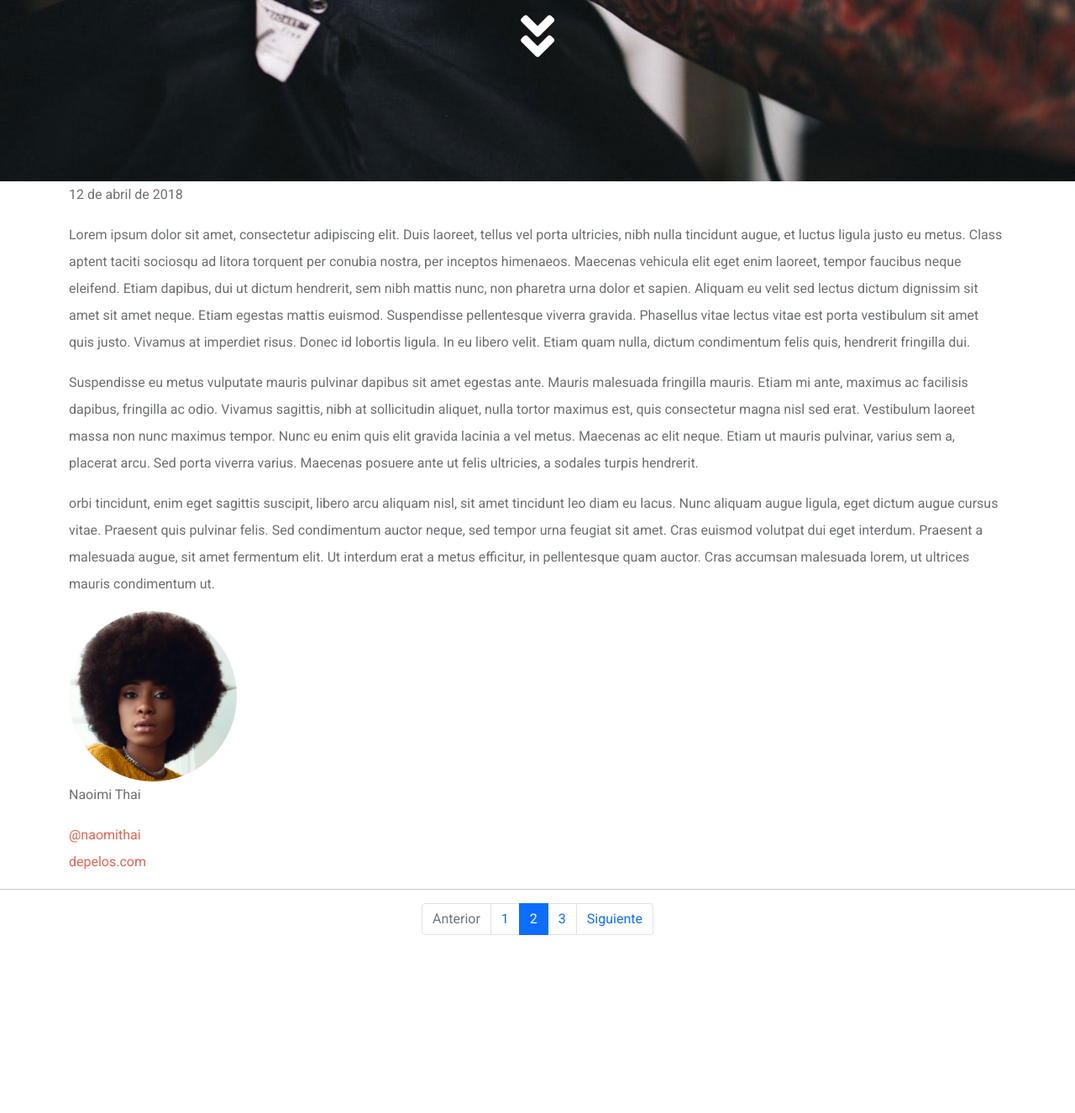
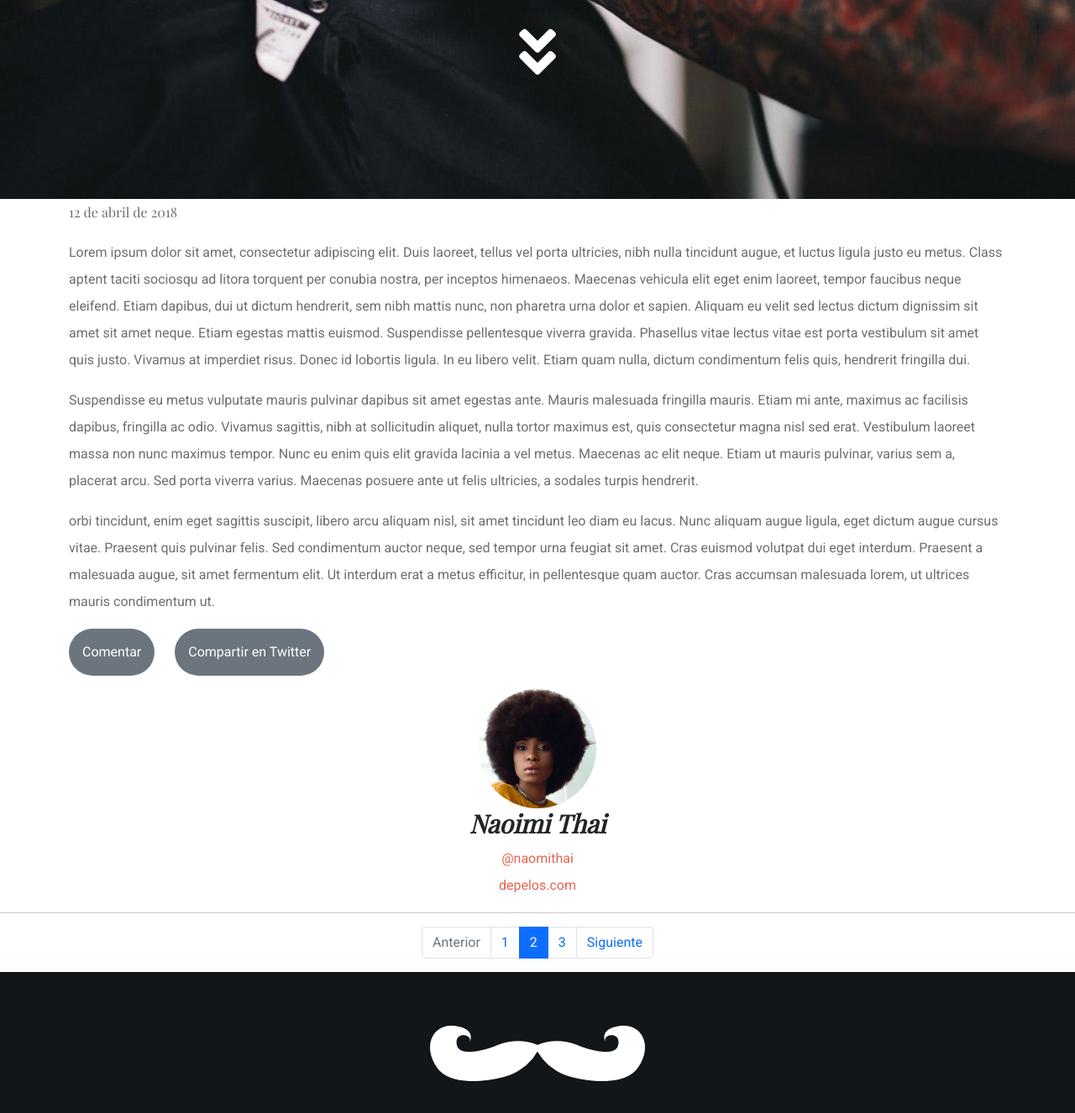
Before and after one commit to eduardoescarez/barbershop, a plain HTML site: page index.html in a window 1280 px wide. Shown: the part 586-1912 px from the top of the page at 84% size. Before the commit the page ends 1716 px from the top, so only its background shows below. Drawn offline with nearby package versions, Linux system fonts and the light colour scheme; a web font is replaced by a local one.

Commit message:
Más cambios

```diff
--- a/assets/sass/abstracts/_variables.scss
+++ b/assets/sass/abstracts/_variables.scss
@@ -1,3 +1,4 @@
 $playfair: 'Playfair Display', serif;
 $roboto: 'Roboto', sans-serif;
 $naranja: #FF8000;
+$eerieblack: #121619;
--- a/assets/sass/base/_typography.scss
+++ b/assets/sass/base/_typography.scss
@@ -1,3 +1,10 @@
 body{
     font-family: $roboto;
 }
+
+h3{
+    font-family: $playfair;
+    font-weight: 800;
+    font-size: 30px;
+    font-style: oblique;
+}
--- a/assets/sass/layout/_footer.scss
+++ b/assets/sass/layout/_footer.scss
@@ -0,0 +1,5 @@
+footer{
+    background-color: $eerieblack;
+    padding: 3rem;
+
+}
--- a/assets/sass/layout/_header.scss
+++ b/assets/sass/layout/_header.scss
@@ -9,9 +9,13 @@
     font-family: $playfair;
     font-weight: 700;
     font-style: oblique;
-    font-size: 4rem;
+    font-size: 70px;
     color: white;
     width: 65%;
     margin-left: auto;
     margin-right: auto;
+
+    a{
+    color: white;
+    }
 }
--- a/assets/sass/layout/_section.scss
+++ b/assets/sass/layout/_section.scss
@@ -8,4 +8,7 @@ section {
     text-decoration: none;
   }
 
+  .fecha{
+    font-family: $playfair;
+  }
 }
--- a/assets/sass/main.scss
+++ b/assets/sass/main.scss
@@ -1,7 +1,7 @@
 
 /** Componentes externos **/
 @import url('https://cdn.jsdelivr.net/npm/bootstrap@5.0.2/dist/css/bootstrap.min.css');
-@import url('https://fonts.googleapis.com/css2?family=Playfair+Display:ital,wght@0,400;1,700&family=Roboto:wght@300;400&display=swap');
+@import url('https://fonts.googleapis.com/css2?family=Playfair+Display:ital,wght@0,400;1,800&family=Roboto:wght@300;400&display=swap');
 
 
 /** Variables **/
--- a/index.html
+++ b/index.html
@@ -19,7 +19,7 @@
 	<nav class="navbar navbar-expand-lg navbar-dark bg-dark">
 		<div class="container">
 			<a class="navbar-brand" href="#"><img src="assets/img/logo.png" alt="BarbelShop" width="80"></a>
-
+		  	<div class="text-end">
 				<button class="navbar-toggler" type="button" data-bs-toggle="collapse" data-bs-target="#navbarSupportedContent" aria-controls="navbarSupportedContent" aria-expanded="false" aria-label="Desplegar menú">
 					<span class="navbar-toggler-icon"></span>
 		  		</button>
@@ -34,6 +34,7 @@
 			  		</ul>
 				</div>
 			</div>
+		</div>
 	</nav>
 </header>
 
@@ -44,13 +45,13 @@
 		<h1 class="text-center introduccion">5 formas de cuidar un corte de cabello</h1>
 		<br><br><br><br><br>
 		<br><br><br><br><br>
-		<h1 class="text-center introduccion"><i class="fas fa-angle-double-down"></i></h1>
+		<h1 class="text-center introduccion"><a href="#contenido"><i class="fas fa-angle-double-down"></i></a></h1>
 	</div>
 	</section>
 
 	<section>
 	<div class="container contenido" id="contenido">
-		<p>12 de abril de 2018</p>
+		<p class="fecha">12 de abril de 2018</p>
 
 		<p>Lorem ipsum dolor sit amet, consectetur adipiscing elit. Duis laoreet, tellus vel porta ultricies, nibh nulla tincidunt augue, et luctus ligula justo eu metus. Class aptent taciti sociosqu ad litora torquent per conubia nostra, per inceptos himenaeos. Maecenas vehicula elit eget enim laoreet, tempor faucibus neque eleifend. Etiam dapibus, dui ut dictum hendrerit, sem nibh mattis nunc, non pharetra urna dolor et sapien. Aliquam eu velit sed lectus dictum dignissim sit amet sit amet neque. Etiam egestas mattis euismod. Suspendisse pellentesque viverra gravida. Phasellus vitae lectus vitae est porta vestibulum sit amet quis justo. Vivamus at imperdiet risus. Donec id lobortis ligula. In eu libero velit. Etiam quam nulla, dictum condimentum felis quis, hendrerit fringilla dui.</p>
 
@@ -62,14 +63,19 @@
 
 	<section id="botonesSociales">
 		<div class="container">
+			<div class="row row-cols-auto">
 
+				<div class="col"><div class="p-3 mb-3 bg-secondary text-white rounded-pill">Comentar</div></div>
+				<div class="col"><div class="p-3 mb-3 bg-secondary text-white rounded-pill">Compartir en Twitter</div></div>
+
+			</div>
 		</div>
 	</section>
 
 	<section id="autor">
-		<div class="container">
-			<img src="assets/img/naomi-thai.png" class="rounded-circle" alt="Naomi Thai" width="200px">
-			<p>Naoimi Thai</p>
+		<div class="container text-center">
+			<img src="assets/img/naomi-thai.png" class="rounded-circle" alt="Naomi Thai" width="140px">
+			<h3>Naoimi Thai</h3>
 			<p><a href="">@naomithai</a><br><a href="">depelos.com</a></p>
 		</div>
 		</section>
@@ -97,6 +103,7 @@
 </article>
 
 <footer>
+	<div class="container text-center"><img src="assets/img/logo.png"></div>
 </footer>
 </footer>
 </body>
```
Also changed, not shown: assets/css/style.css, 1 other file. Lines whose indentation alone changed are shown as unchanged.
